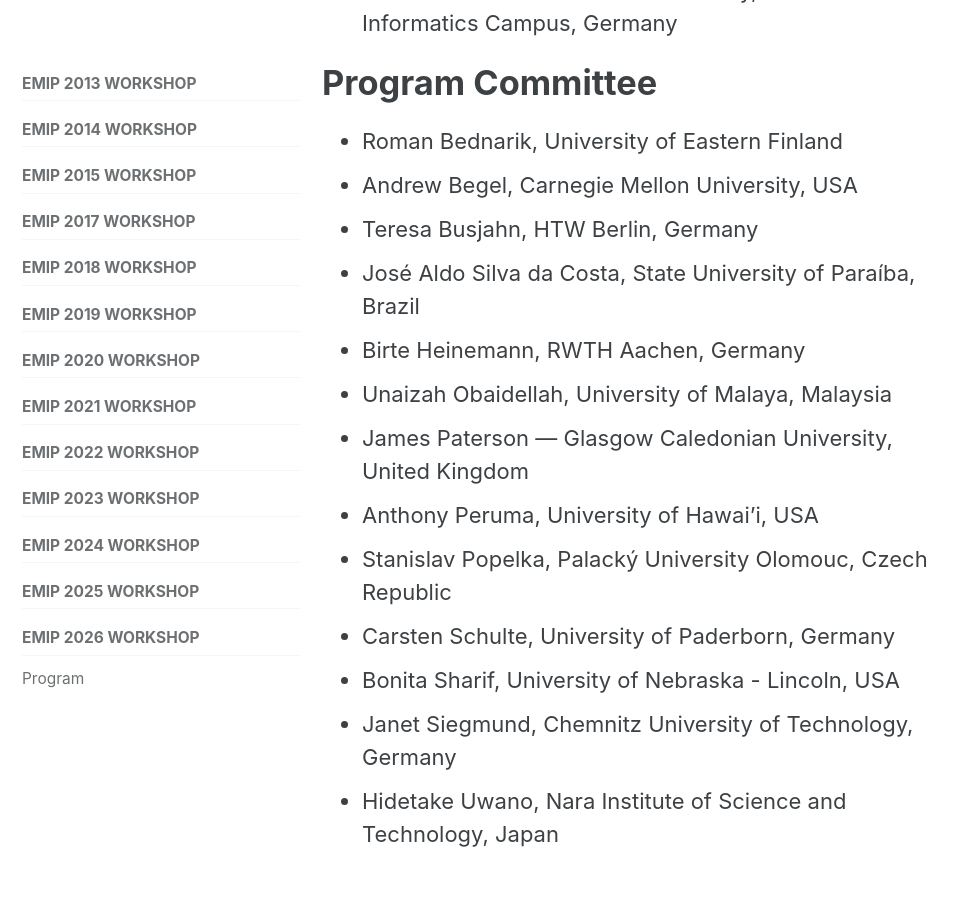
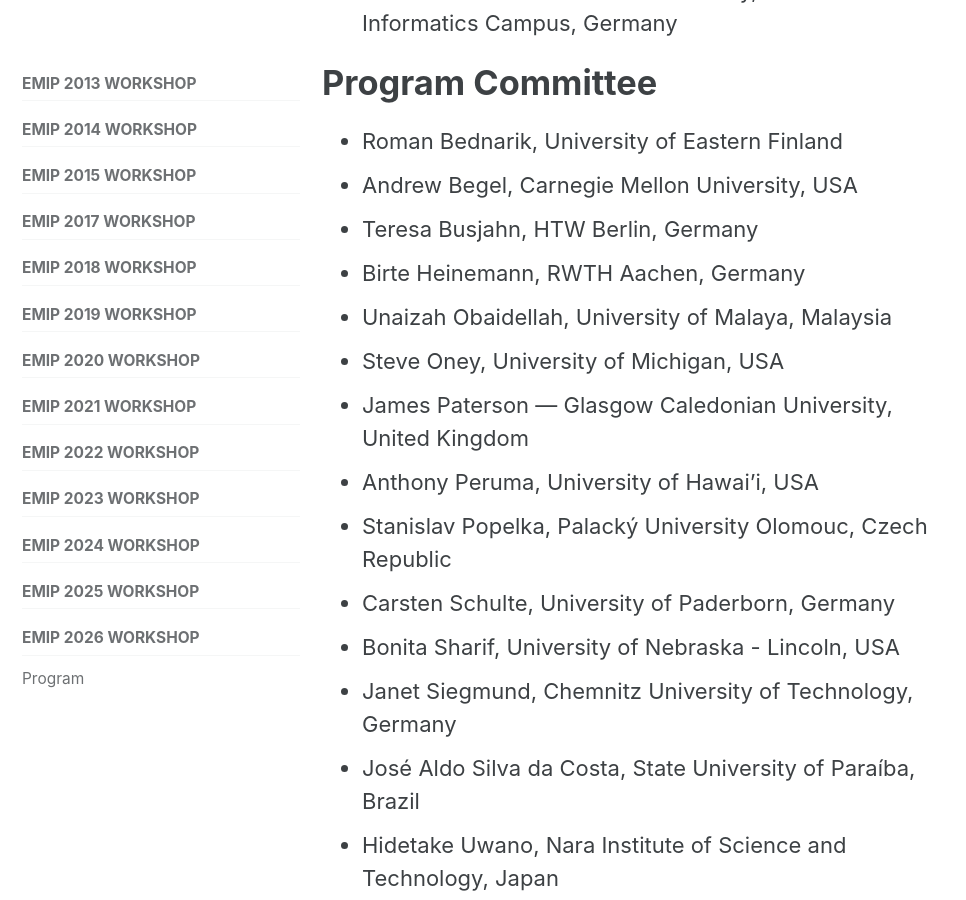
Before and after one commit to EMIPws/emipws.github.io, a Jekyll site: the page built from pages/workshop/emip-2026.md, in a window 1280 px wide and 900 px high, scrolled down 5328 px. Shown: the whole window, without its empty margins (0-966 px from the left). Built offline with Jekyll 4.4.1, drawn with Linux system fonts in a browser that asks for light colours; cached includes are drawn as plain includes; some of the changed text lies outside the part shown.

Commit message:
Update workshop details and program committee

```diff
--- a/pages/workshop/emip-2026.md
+++ b/pages/workshop/emip-2026.md
@@ -52,7 +52,7 @@ The workshop will be held hybrid in Marrakech, Morocco co-located with the ACM S
 
 Important dates:
 
-• Deadline for papers: March 14th, 2026 (AoE)
+• Deadline for papers: ~~March 14th, 2026 (AoE)~~
 
 Please note due to the tight timeline there will be **no extension**!
 
@@ -104,13 +104,14 @@ Follow us on [Twitter](https://twitter.com/emipws) or [Facebook](https://www.fac
 - Roman Bednarik, University of Eastern Finland
 - Andrew Begel, Carnegie Mellon University, USA
 - Teresa Busjahn, HTW Berlin, Germany
-- José Aldo Silva da Costa, State University of Paraíba, Brazil
 - Birte Heinemann, RWTH Aachen, Germany
 - Unaizah Obaidellah, University of Malaya, Malaysia
+- Steve Oney, University of Michigan, USA
 - James Paterson — Glasgow Caledonian University, United Kingdom
 - Anthony Peruma, University of Hawai’i, USA
 - Stanislav Popelka, Palacký University Olomouc, Czech Republic
 - Carsten Schulte, University of Paderborn, Germany
 - Bonita Sharif, University of Nebraska - Lincoln, USA
 - Janet Siegmund, Chemnitz University of Technology, Germany
+- José Aldo Silva da Costa, State University of Paraíba, Brazil
 - Hidetake Uwano, Nara Institute of Science and Technology, Japan
```
